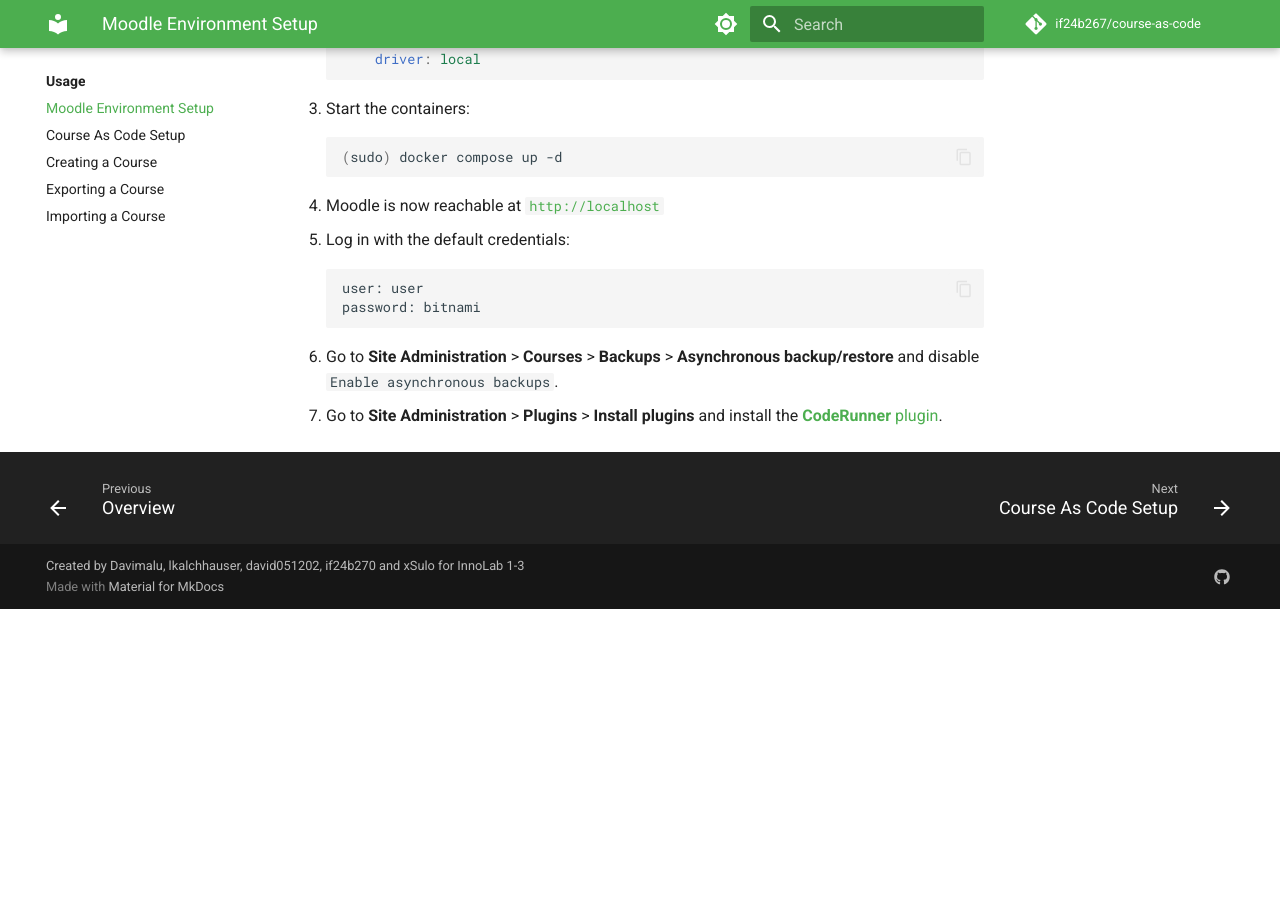
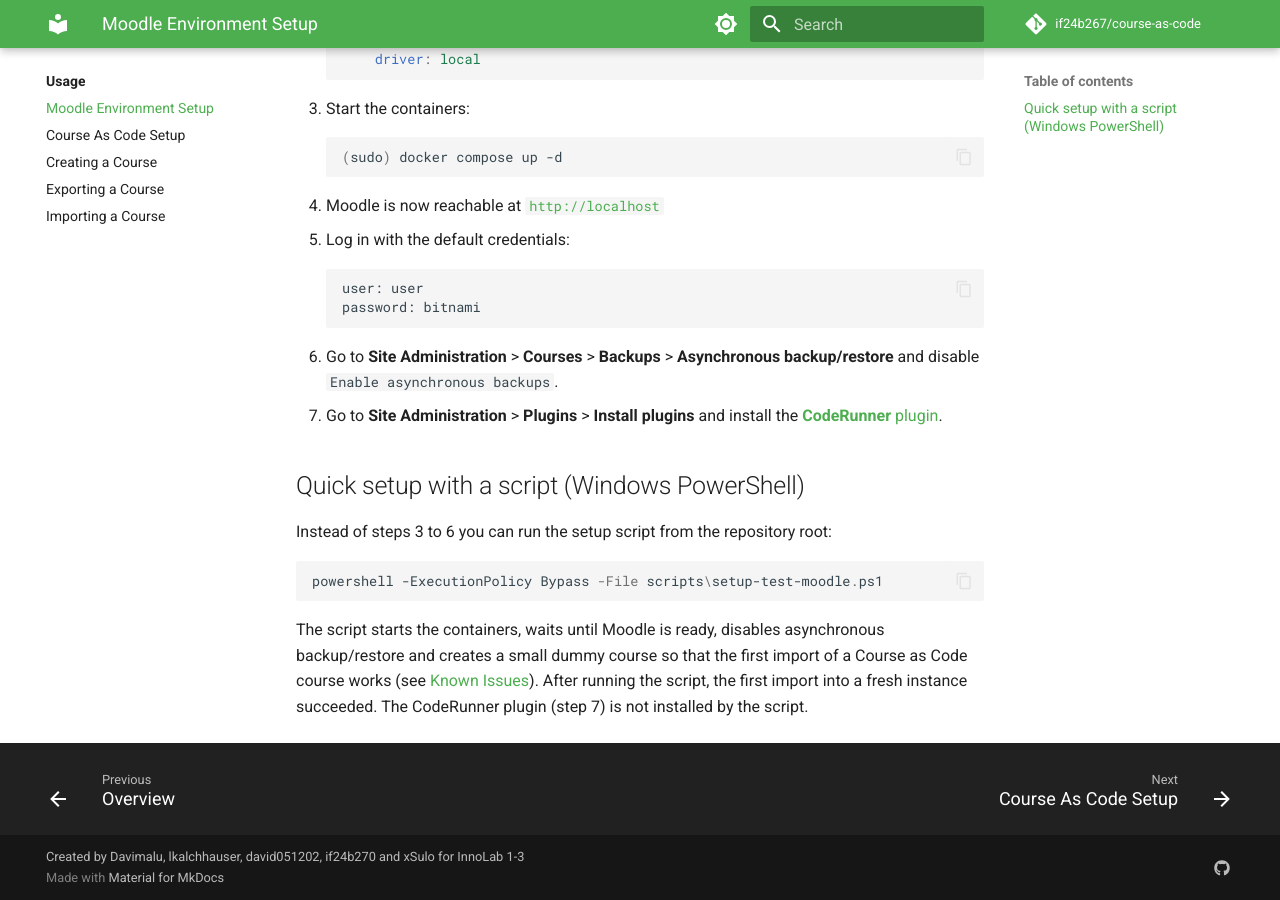
Before and after one commit to if24b267/course-as-code, an MkDocs documentation site: the page built from Documentation/MkDocs/docs/Usage/Moodle_Environment_Setup.md, in a window 1280 px wide and 900 px high, scrolled down 1154 px. Built offline with MkDocs 1.6.1 and Material for MkDocs 9.7.7, drawn with Linux system fonts in a browser that asks for light colours; comment, search, counter and statistics services are not loaded; before the commit the page ends 1763 px from its top, so only the background shows below that.

Commit message:
feat: add setup script for the Moodle test instance, pass logger to uploader, set console log level to Info

````diff
--- a/Documentation/MkDocs/docs/Usage/Moodle_Environment_Setup.md
+++ b/Documentation/MkDocs/docs/Usage/Moodle_Environment_Setup.md
@@ -59,3 +59,14 @@ password: bitnami
 ```
 6. Go to **Site Administration** > **Courses** > **Backups** > **Asynchronous backup/restore** and disable `Enable asynchronous backups`.
 7. Go to **Site Administration** > **Plugins** > **Install plugins** and install the [**CodeRunner** plugin](https://moodle.org/plugins/qtype_coderunner).
+
+
+## Quick setup with a script (Windows PowerShell)
+
+Instead of steps 3 to 6 you can run the setup script from the repository root:
+
+```powershell
+powershell -ExecutionPolicy Bypass -File scripts\setup-test-moodle.ps1
+```
+
+The script starts the containers, waits until Moodle is ready, disables asynchronous backup/restore and creates a small dummy course so that the first import of a Course as Code course works (see [Known Issues](../Development/Known_Issues.md)). After running the script, the first import into a fresh instance succeeded. The CodeRunner plugin (step 7) is not installed by the script.
````
Also changed, not shown: 3 other files.
